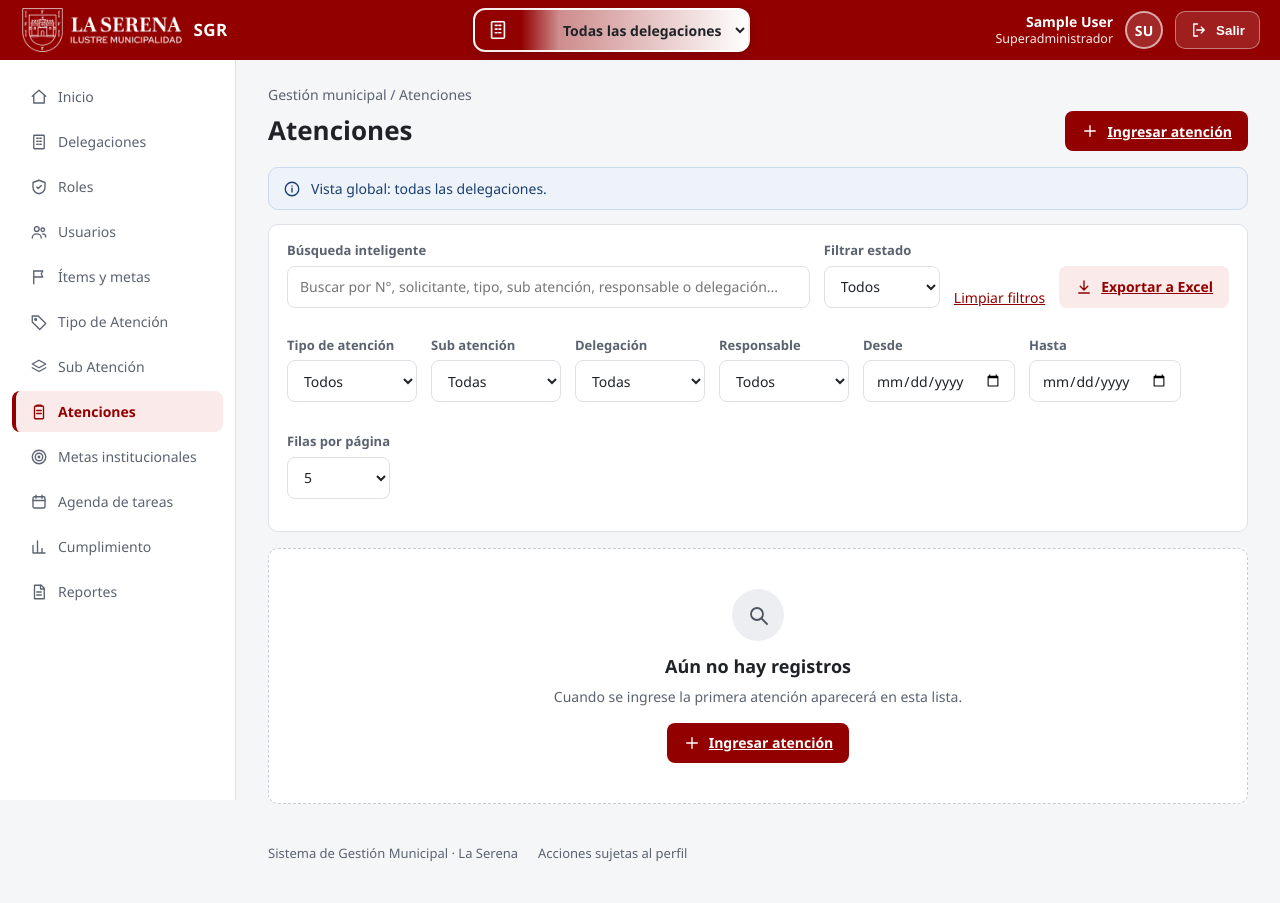
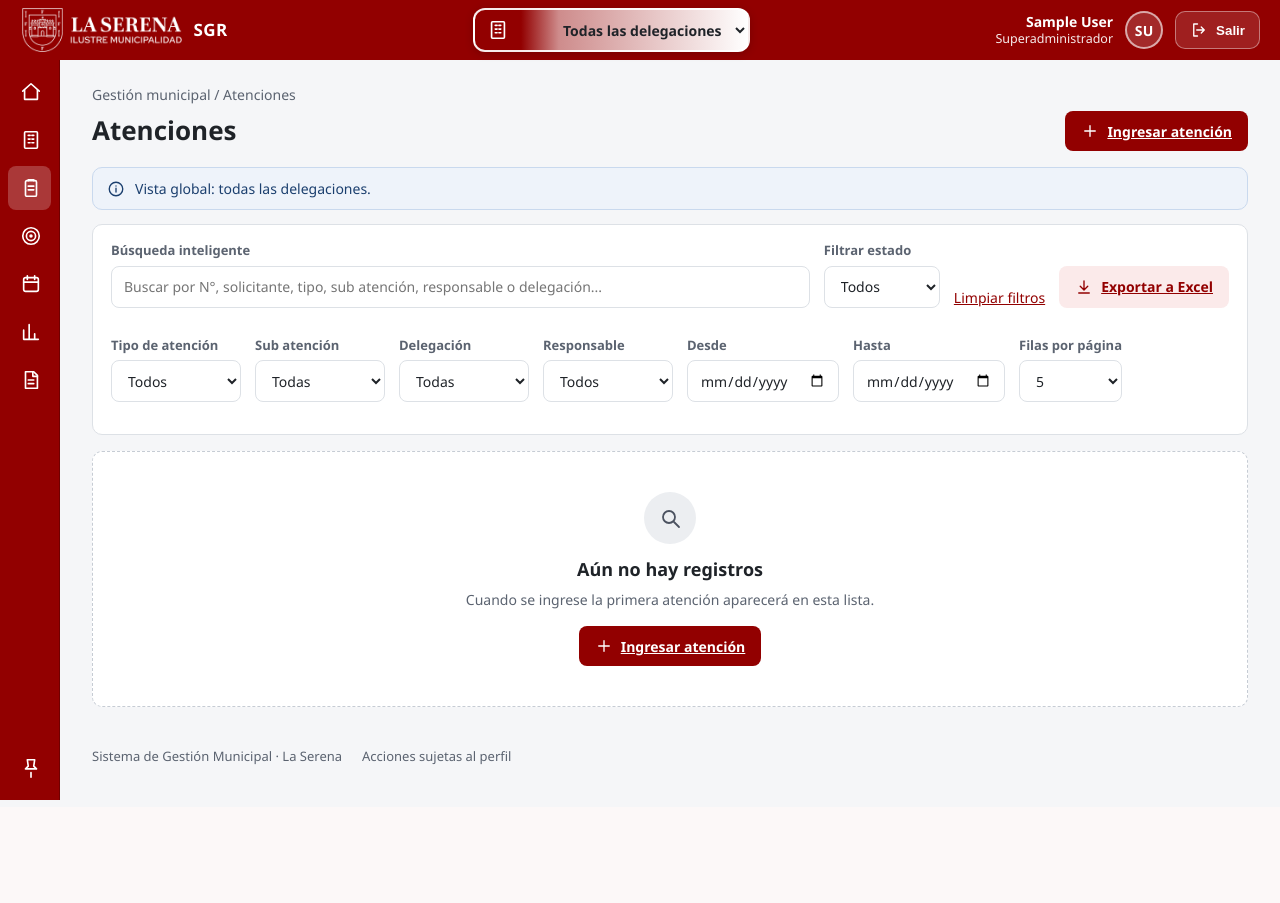
Before and after one commit to Nikitoo999/sgr-municipalidad-la-serena, a Django app: page /atenciones/ in a window 1280 px wide. After the commit the page ends 800 px from the top, so only its background shows below. Run offline with Django 5.2, Linux system fonts and the light colour scheme; the visitor is signed in with stand-in values (Sample User, id 1); data comes from the database, SQL or seed files in the repository; data that the repository does not hold is empty; some libraries are stand-ins or nearby versions.

Commit message:
feat: riel lateral retráctil

```diff
--- a/portal/static/portal/css/sgr.css
+++ b/portal/static/portal/css/sgr.css
@@ -135,7 +135,7 @@ a{color:var(--muni)}
 .pw-reqs li.ok::before{content:'●'}
 
 /* ==================== Shell (cabecera + lateral + contenido) ==================== */
-:root{--header-h:60px;--side-w:236px}
+:root{--header-h:60px}
 .sr{position:absolute;width:1px;height:1px;overflow:hidden;clip:rect(0 0 0 0);white-space:nowrap}
 .skip{position:absolute;left:-999px;top:8px;background:#fff;color:var(--ink);padding:8px 12px;border-radius:6px;z-index:200}
 .skip:focus{left:8px}
@@ -161,12 +161,29 @@ a{color:var(--muni)}
 .out{display:inline-flex;align-items:center;justify-content:center;gap:8px;height:38px;padding:0 14px;border-radius:10px;border:1px solid rgba(255,255,255,.4);background:rgba(255,255,255,.12);color:#fff;font-weight:600;cursor:pointer;transition:background .15s}
 .out:hover{background:rgba(255,255,255,.26)}
 .menu-btn{display:none;background:rgba(255,255,255,.14);border:0;color:#fff;border-radius:8px;width:40px;height:40px;align-items:center;justify-content:center;cursor:pointer}
-.shell{display:grid;grid-template-columns:var(--side-w) 1fr;min-height:calc(100vh - var(--header-h))}
-.side{background:#fff;border-right:1px solid var(--line);padding:16px 12px;position:sticky;top:var(--header-h);align-self:start;height:calc(100vh - var(--header-h));overflow:auto}
-.side-who{display:none;padding:4px 14px 14px;margin-bottom:10px;border-bottom:1px solid var(--line)}
-.nav a{display:flex;align-items:center;gap:10px;padding:10px 14px;margin-bottom:4px;border-radius:8px;color:var(--muted);text-decoration:none;font-weight:500;border-left:4px solid transparent}
-.nav a:hover{background:#f1f2f4;color:var(--ink)}
-.nav a[aria-current=page]{background:var(--muni-tint);color:var(--muni);font-weight:700;border-left-color:var(--muni)}
+.shell{display:grid;grid-template-columns:var(--rail-w) 1fr;min-height:calc(100vh - var(--header-h));transition:grid-template-columns var(--ease)}
+/* El riel se expande al pasar el mouse, al enfocarlo con el teclado o al fijarlo
+   con el botón «Fijar menú»: crece la columna del grid para que main se corra
+   junto con él y nunca quede tapado por las etiquetas. */
+.shell.rail-pinned,.shell:has(.side:hover),.shell:has(.side:focus-within){grid-template-columns:var(--rail-w-open) 1fr}
+.side{background:var(--muni);border-right:1px solid var(--muni-dark);padding:10px 8px;position:sticky;top:var(--header-h);align-self:start;height:calc(100vh - var(--header-h));overflow-x:hidden;overflow-y:auto;display:flex;flex-direction:column;gap:6px;min-width:0;color:#fff}
+.side-who{display:none;padding:4px 10px 10px;margin-bottom:4px;border-bottom:1px solid rgba(255,255,255,.28);color:#fff}
+.side-who .subtle{color:rgba(255,255,255,.78)}
+.nav{display:flex;flex-direction:column;gap:4px;min-width:0}
+.nav a{display:flex;align-items:center;gap:12px;min-height:44px;padding:0 12px;border-radius:var(--radius);color:rgba(255,255,255,.85);text-decoration:none;font-weight:500;white-space:nowrap;min-width:0;transition:background-color var(--ease),color var(--ease)}
+.nav a svg{flex:none;width:22px;height:22px;color:#fff}
+.nav a:hover{background:rgba(255,255,255,.15);color:#fff}
+.nav a[aria-current=page]{background:rgba(255,255,255,.22);color:#fff;font-weight:700}
+/* Las etiquetas quedan siempre en el HTML: se ocultan solo con opacidad */
+.nav a span,.rail-pin span{opacity:0;transition:opacity var(--ease)}
+.side:hover .nav a span,.side:hover .rail-pin span,
+.side:focus-within .nav a span,.side:focus-within .rail-pin span,
+.shell.rail-pinned .nav a span,.shell.rail-pinned .rail-pin span{opacity:1}
+/* Botón «Fijar menú»: al final del riel, lo deja expandido de forma permanente */
+.rail-pin{margin-top:auto;display:flex;align-items:center;gap:12px;min-height:44px;width:100%;padding:0 12px;border:0;border-radius:var(--radius);background:none;color:rgba(255,255,255,.85);font:inherit;font-weight:600;text-align:left;white-space:nowrap;min-width:0;cursor:pointer;transition:background-color var(--ease),color var(--ease)}
+.rail-pin svg{flex:none;width:22px;height:22px;color:#fff}
+.rail-pin:hover{background:rgba(255,255,255,.15);color:#fff}
+.rail-pin[aria-pressed=true]{background:rgba(255,255,255,.22);color:#fff}
 main{padding:24px 32px 40px;min-width:0;outline:none}
 .crumbs{color:var(--muted);margin-bottom:6px}
 .titlebar{display:flex;justify-content:space-between;align-items:center;gap:16px;flex-wrap:wrap;margin-bottom:16px}
@@ -196,11 +213,13 @@ h2.sec{font-size:18px;margin-top:8px}
 #toasts{position:fixed;left:50%;bottom:24px;transform:translateX(-50%);z-index:320;display:grid;gap:8px;justify-items:center;pointer-events:none;width:max-content;max-width:92vw}
 
 @media (max-width:900px){
-  .shell{grid-template-columns:1fr}
-  .side{position:fixed;left:0;top:var(--header-h);bottom:0;height:auto;width:var(--side-w);transform:translateX(-100%);transition:transform .2s;z-index:25;overflow:auto;box-shadow:6px 0 24px rgba(0,0,0,.12)}
+  .shell,.shell.rail-pinned,.shell:has(.side:hover),.shell:has(.side:focus-within){grid-template-columns:1fr}
+  .side{position:fixed;left:0;top:var(--header-h);bottom:0;height:auto;width:var(--rail-w-open);max-width:85vw;transform:translateX(-100%);transition:transform .2s;z-index:25;overflow:auto;box-shadow:6px 0 24px rgba(0,0,0,.12)}
   body.nav-open .side{transform:none}
   .menu-btn{display:inline-flex}
   .side-who{display:block}
+  /* En pantalla angosta el riel viaja expandido: las etiquetas quedan visibles */
+  .nav a span,.rail-pin span{opacity:1}
   main{padding:18px 16px 40px}
   .top{gap:10px;padding:0 12px}
   .brand{font-size:15px}
--- a/portal/templates/portal/base.html
+++ b/portal/templates/portal/base.html
@@ -54,11 +54,21 @@
   <aside class="side" id="side" aria-label="Menú principal">
     <div class="side-who"><strong>{{ sgr_display_name }}</strong><br><span class="subtle">{{ sgr_role.name }}</span></div>
     <nav class="nav" aria-label="Módulos">
-      <a href="{% url 'home' %}"{% if active_module == 'home' %} aria-current="page"{% endif %}>{% sgr_icon 'home' 18 %}<span>Inicio</span></a>
-      {% for item in sgr_menu %}
-      <a href="{% url item.url_name %}"{% if active_module == item.key %} aria-current="page"{% endif %}>{% sgr_icon item.icon 18 %}<span>{{ item.label }}</span></a>
+      <a href="{% url 'home' %}"{% if active_module == 'home' %} aria-current="page"{% endif %} title="Inicio">{% sgr_icon 'home' 22 %}<span>Inicio</span></a>
+      {% if sgr_nav.tiene_mantenedores %}
+      {# Un único acceso al grupo de mantenedores: mientras no exista el panel desplegable lleva al primer mantenedor habilitado y se marca como actual cuando la página abierta es cualquiera de ellos. #}
+      {% with mantenedor=sgr_nav.mantenedores.0.items.0 %}
+      <a href="{% url mantenedor.url_name %}" title="Mantenedores"{% for grupo in sgr_nav.mantenedores %}{% for item in grupo.items %}{% if item.key == active_module %} aria-current="page"{% endif %}{% endfor %}{% endfor %}>{% sgr_icon mantenedor.icon 22 %}<span>Mantenedores</span></a>
+      {% endwith %}
+      {% endif %}
+      {% for item in sgr_nav.otros %}
+      <a href="{% url item.url_name %}"{% if active_module == item.key %} aria-current="page"{% endif %} title="{{ item.label }}">{% sgr_icon item.icon 22 %}<span>{{ item.label }}</span></a>
       {% endfor %}
     </nav>
+    <button type="button" class="rail-pin" id="railPin" aria-pressed="false" title="Fijar menú">
+      <svg width="22" height="22" viewBox="0 0 24 24" fill="none" stroke="currentColor" stroke-width="1.8" stroke-linecap="round" stroke-linejoin="round" aria-hidden="true"><path d="M12 17v5M8 3h8l-1 7 3 3H6l3-3z"/></svg>
+      <span>Fijar menú</span>
+    </button>
   </aside>
   <main id="main" tabindex="-1">
     {% block content %}{% endblock %}
```
